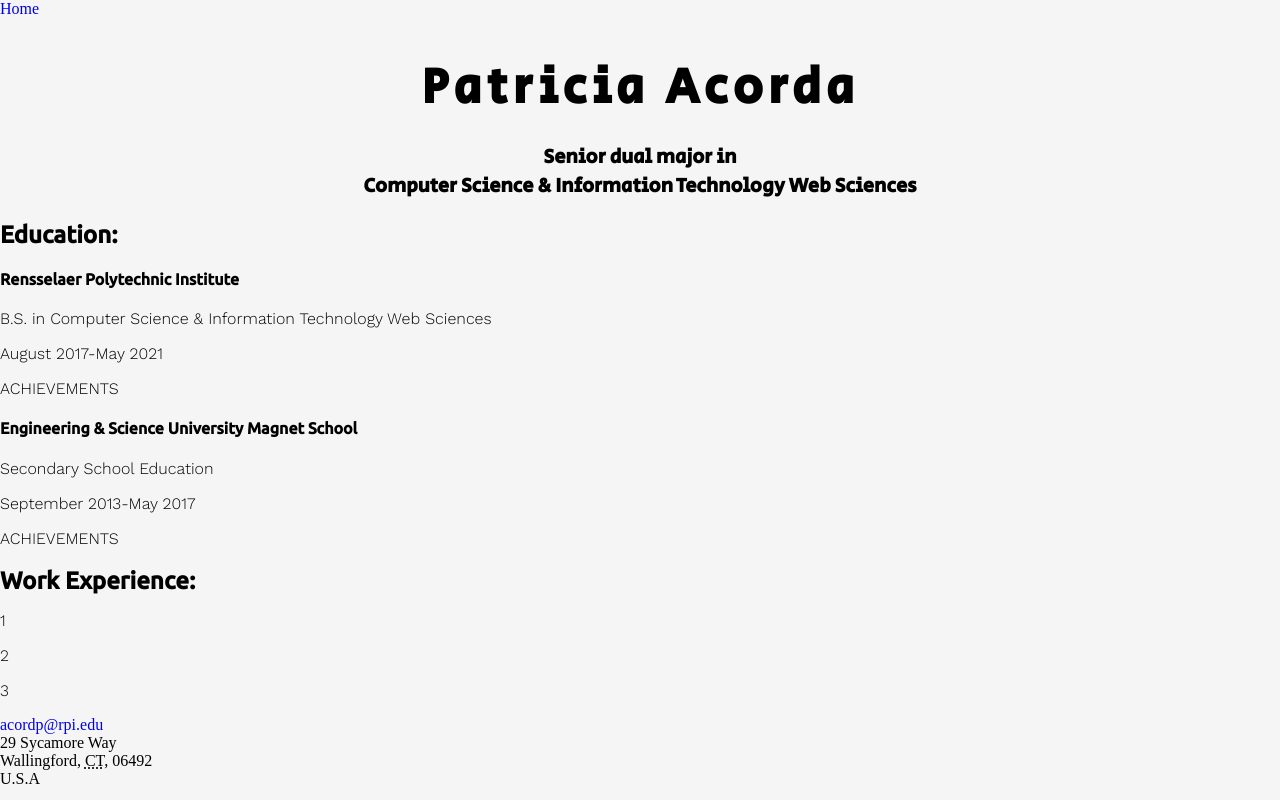
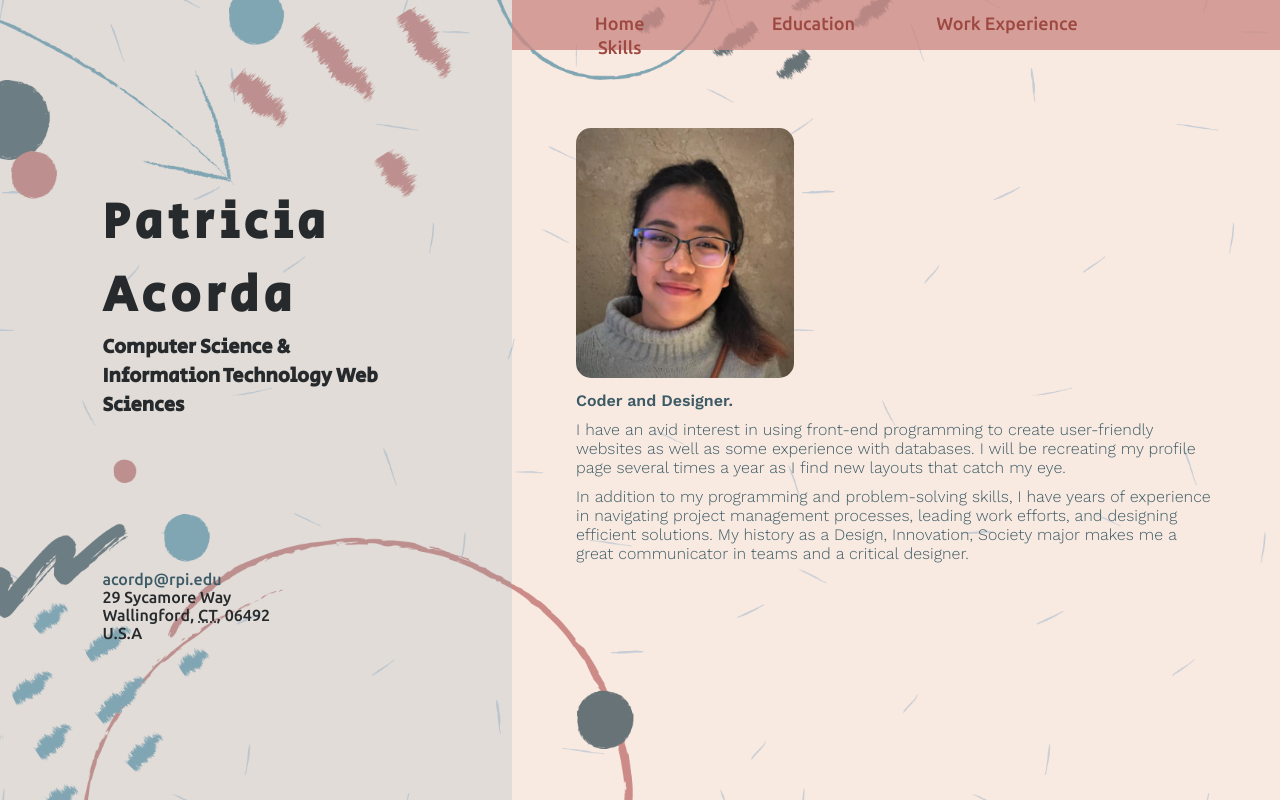
Before and after one commit to SeanLossef/web-systems-development, a PHP site: page /acordp.html in a window 1280 px wide. Run offline with PHP 8.4, Linux system fonts and the light colour scheme; some libraries are stand-ins or nearby versions.

Commit message:
Lab3 - acordp.html finished

```diff
--- a/lab3/acordp.html
+++ b/lab3/acordp.html
@@ -8,50 +8,104 @@
     <script src="script.js" type="text/javascript"></script>
   </head>
 
-  <body>
-    <nav>
-        <a href="#">Home</a>
-    </nav>
-    <div class="topBanner pa">
+  <body id="acordpPage">
+    <div id="leftBanner">
       <div class="vcard">
-          <h1 class="fn pa">Patricia Acorda</h1>
-          <img class="photo">
+          <h1 class="fn">Patricia Acorda</h1>
       </div>
-      <h3 class="intro pa">Senior dual major in <br/> Computer Science & Information Technology Web Sciences</h3>
+      <h3 class="intro">Computer Science & Information Technology Web Sciences</h3>
+
+      <div class="vcard footer">
+        <a class="email" href="mailto:acordp@rpi.edu">acordp@rpi.edu</a>
+        <div class="adr">
+            <div class="street-address">29 Sycamore Way</div>
+            <span class="locality">Wallingford</span>,
+            <abbr class="region" title="Connecticut">CT</abbr>,
+            <span class="postal-code">06492</span>
+            <div class="country-name">U.S.A</div>
+      </div>
     </div>
+  </div>
 
-    <div class="middleBanner">
-      <h2 class="pa">Education:</h2>
+  <nav>
+    <a href="index.html" class="Home">Home</a>
+    <a href="#" class="Education">Education</a>
+    <a href="#" class="WorkExperience">Work Experience</a>
+    <a href="#" class="Skills">Skills</a>
+  </nav>
+
+  <div class="subSections">
+  <div id="aboutMe">
+    <div class="vcard">
+      <img src="photos/patricia.png" alt="portrait of Patricia Acorda" class="photo">
+    </div>
+    <p class="bold">Coder and Designer.</p>
+    <p>I have an avid interest in using front-end programming to create user-friendly websites as well as some experience with databases. I will be recreating my profile page several times a year as I find new layouts that catch my eye.</p>
+    <p>In addition to my programming and problem-solving skills, I have years of experience in navigating project management processes, leading work efforts, and designing efficient solutions. My history as a Design, Innovation, Society major makes me a great communicator in teams and a critical designer.</p>
+  </div>
+
+
+    <div class="Education">
+      <h2>Education</h2>
       <ul class="eduList">
         <li>
           <h4>Rensselaer Polytechnic Institute</h4>
-          <p>B.S. in Computer Science & Information Technology Web Sciences</p>
-          <p><time datetime="2017-08">August 2017</time>-<time datetime="2021-05">May 2021</time></p>
-          <p>ACHIEVEMENTS</p>
+          <p class="bold">B.S. in Computer Science & Information Technology Web Sciences</p>
+          <p class="bold"><time datetime="2017-08">August 2017</time>-<time datetime="2021-05">May 2021</time></p>
+          <p>Rensselaer Leadership Scholarship</p>
+          <p>Art Club - Social Media Manager</p>
         </li>
         <li>
           <h4>Engineering & Science University Magnet School</h4>
-          <p>Secondary School Education</p>
-          <p><time datetime="2013-09">September 2013</time>-<time datetime="2017-05">May 2017</time></p>
-          <p>ACHIEVEMENTS</p>
+          <p class="bold">Secondary School Education</p>
+          <p class="bold"><time datetime="2013-09">September 2013</time>-<time datetime="2017-05">May 2017</time></p>
+          <p>Student Council Member</p>
+          <p>Band Club Member</p>
+          <p>Rubix Cube Competitor</p>
         </li>
-      </ul>
-      <h2 class="pa">Work Experience:</h2>
-      <ul class="workList">
-        <li><p>1</p></li>
-        <li><p>2</p></li>
-        <li><p>3</p></li>
       </ul>
     </div>
 
-    <div class="vcard footer">
-      <a class="email" href="mailto:acordp@rpi.edu">acordp@rpi.edu</a>
-      <div class="adr">
-          <div class="street-address">29 Sycamore Way</div>
-          <span class="locality">Wallingford</span>,
-          <abbr class="region" title="Connecticut">CT</abbr>,
-          <span class="postal-code">06492</span>
-          <div class="country-name">U.S.A</div>
+    <div class="WorkExperience">
+      <h2>Work Experience</h2>
+      <ul class="workList">
+        <li>
+          <h4>Argument Diagram Team for Bram Van Heuveln</h4>
+          <p class="bold">Website Developer</p>
+          <p class="bold"><time datetime="2020-05">May 2020</time>-<time datetime="2020-08">August 2020</time></p>
+          <p>Contributed to creating a website application that creates argument diagrams for RPI professor Bram Van Heuveln.</p>
+        </li>
+        <li>
+          <h4>Project Design for Innovation Studio</h4>
+          <p class="bold">Design Leader</p>
+          <p class="bold"><time datetime="2018-05">May 2018</time>-<time datetime="2018-08">August 2018</time></p>
+          <p>Learned how to identify user group(s), navigate problem spaces, and utilize design processes.</p>
+          <p>Designed pinup concept sketches, prototyped using high/ low fidelity materials and CAD.</p>
+        </li>
+        <li>
+          <h4>Eli Whitney Museum</h4>
+          <p class="bold">Senior Apprentice</p>
+          <p class="bold"><time datetime="2012-09">September 2012</time>-<time datetime="2018-08">August 2018</time></p>
+          <p>Created and led creation of wooden projects to inspire creativity and curiosity in kids.</p>
+          <p>Awarded the young woman's leadership award by Museum leads.</p>
+        </li>
+      </ul>
+    </div>
+
+    <div class="Skills">
+      <h2>Skills</h2>
+      <ul class="skillList">
+        <li>
+          <p class="bold">Proficient Knowledge:</p>
+          <p>C++, C, Latex, HTML5, CSS, JavaScript, Microsoft Office, Prezi</p></li>
+        <li>
+          <p class="bold">Intermediate Knowledge:</p>
+          <p> Python, GitHub, MIPS, SQLite, PostgreSQL, MariaDB, php, Jupyter Notebook, Rhino</p></li>
+        <li>
+          <p class="bold">Basic Knowledge:</p>
+          <p>Java</p>
+        </li>
+      </ul>
     </div>
   </div>
   </body>
--- a/lab3/index.html
+++ b/lab3/index.html
@@ -18,9 +18,9 @@
     <div class="middleBanner">
       <div id="teamSection">
         <h3>Meet the Team:</h3>
-        <p>A student force full of creativity and talent, working to design solutions for the everyday student.</p>
+        <p>A great force full of creativity and talent, working to design solutions for the everyday student.</p>
         <div class="teamPhotos">
-          <img src="photos/patricia.png" alt="portrait of NAME" class="portrait">
+          <img src="photos/patricia.png" alt="portrait of Patricia Acorda" class="portrait">
           <img src="photos/placeholderpic.JPG" alt="portrait of NAME" class="portrait">
         </div>
         <div class="teamNames">
--- /dev/null
+++ b/lab3/script.js
@@ -0,0 +1,26 @@
+$(document).ready(function() {
+
+    // toggles display of subsections on acordp.html
+    $("#acordpPage nav a").click (function() {
+        var linkTitle = $(this).attr("class");
+        var currDisplay = $("#acordpPage div." + linkTitle).css("display");
+        if (currDisplay == "block") {
+            $(this).css("color", "var(--dark-color2-pa)");
+            $("#acordpPage div." + linkTitle).css("display", "none");
+            $("#acordpPage #aboutMe").css("display", "block");
+        }
+        else {
+            $("#acordpPage nav a").css("color", "var(--dark-color2-pa)");
+            $("#acordpPage #aboutMe").css("display", "none");
+            $("#acordpPage div.Education").css("display", "none");
+            $("#acordpPage div.WorkExperience").css("display", "none");
+            $("#acordpPage div.Skills").css("display", "none");
+
+            $("#acordpPage div." + linkTitle).css("display", "block");
+            $(this).css("color", "var(--light-color2-pa)");
+        }
+    });
+
+
+
+});
--- a/lab3/style.css
+++ b/lab3/style.css
@@ -1,15 +1,19 @@
 /*** FONT IMPORTS: ***/
 @import url('https://fonts.googleapis.com/css2?family=Secular+One&display=swap');
 @import url('https://fonts.googleapis.com/css2?family=Ubuntu:wght@500&display=swap');
-@import url('https://fonts.googleapis.com/css2?family=Work+Sans:wght@300&display=swap');
+@import url('https://fonts.googleapis.com/css2?family=Work+Sans:wght@300;600&display=swap');
 
 /*** GENERAL ELEMENTS: ***/
 :root {
-    --light-color-main: #f5f5f5;
-    --medium-color-main: #6B818C;
     --dark-color-main: #172A3A;
-    --pop-color1: #FED766;
-    --pop-color2: #db5461;
+    --pop-color1: #db5461;
+
+    --dark-color-pa: #262A2C;
+    --med-color-pa: #3D5B66;
+    --light-color-pa: #80A5B3;
+    --dark-color2-pa: #9e4842;
+    --med-color2-pa: #CC8B86;
+    --light-color2-pa: #F9EAE1;
 }
 * {
     box-sizing: border-box;
@@ -59,6 +63,9 @@ a {
     letter-spacing: 15px;
     margin-bottom: 0;
 }
+#homePage h3 {
+    font-size: 25px;
+}
 #homePage h2 {
     font-family: "Work Sans", sans-serif;
     margin-top: 0;
@@ -101,7 +108,7 @@ a {
     margin: 10px 5%;
 }
 .teamNames a:hover {
-    color: var(--pop-color2);
+    color: var(--pop-color1);
     animation-duration: 0.5s;
 }
 .teamPhotos, .teamNames{
@@ -139,43 +146,130 @@ a {
     overflow: auto;
     margin-bottom: 20px;
 }
+/* Custom scrollbar */
+::-webkit-scrollbar {
+    width: 10px;
+}
+::-webkit-scrollbar-track {
+background: #f1f1f1;
+}
+::-webkit-scrollbar-thumb {
+background: #888;
+}
+::-webkit-scrollbar-thumb:hover {
+background: #555;
+}
 
 
 
 
 /*** INDIVIDUAL PAGES: ***/
 /* Patricia Acorda: */
-nav {
-    height: 10%;
+#acordpPage {
+    color: var(--dark-color-pa);
+    background-image: url("photos/patriciaBackground.png");
+    background-size: cover;
 }
 
-.topBanner.pa {
-    height: 40%;
+#acordpPage h2 {
+    color: var(--dark-color2-pa);
+    margin: 0 0 40px 0;
 }
-.fn.pa {
+#acordpPage h4 {
+    font-size: 18px;
+    color: var(--med-color-pa);
+    margin: 0;
+}
+#acordpPage li {
+    margin: 0 0 30px 0;
+}
+#acordpPage p.bold {
+    font-weight: 600;
+}
+#acordpPage p {
+    margin: 10px 0;
+}
+#acordpPage a {
+    font-family: 'Ubuntu', sans-serif;
+    color: var(--dark-color-pa);
+    display: inline-block;
+}
+#acordpPage img {
+    height: 250px;
+    border-radius: 15px;
+}
+#acordpPage .vcard {
+    font-family: 'Ubuntu', sans-serif;
+    color: var(--dark-color-pa);
+}
+#acordpPage .email {
+    color: var(--med-color-pa);
+}
+#acordpPage .email:hover {
+    color: var(--dark-color2-pa);
+}
+/* #leftBanner: */
+#acordpPage #leftBanner {
+    height: 100vh;
+    text-align: left;
+    width: 40%;
+    float: left;
+    padding: 12% 8%;
+    background: rgba(128, 165, 179, 0.2);
+    position: fixed;
+}
+#acordpPage .fn {
     font-family: 'Secular One', sans-serif;
     font-size: 50px;
     letter-spacing: 5px;
-    text-align: center;
     margin-bottom: 0;
 }
-.intro.pa {
+#acordpPage .intro {
     font-family: 'Secular One', sans-serif;
     font-size: 20px;
-    text-align: center;
     margin-top: 0;
 }
-
-.middleBanner {
-    height: 40%;
+#acordpPage .footer {
+    margin-top: 150px;
 }
-h2.pa {
-    margin-bottom: 0;
+/* nav: */
+#acordpPage nav {
+    right: 0;
+    width: 60%;
+    background: rgba(204, 139, 134, 0.8);
+    color: var(--dark-color2-pa);
+    height: 50px;
+    padding: 1%;
+    position: fixed;
 }
-.eduList, .workList {
-    margin-top: 0;
+#acordpPage nav a {
+    color: var(--dark-color2-pa);
+    font-size: 18px;
+    display: inline-block;
+    text-align: center;
+    width: 160px;
+    border-radius: 10px;
+    height: 100%;
+    margin: 0 2%;
 }
-
-.footer {
-    height: 10%;
+#acordpPage nav a:hover {
+    color: var(--light-color2-pa) !important;
+    animation-duration: 0.5s;
 }
+/* sub-sections: */
+#acordpPage #aboutMe {
+    float: right;
+    width: 60%;
+    height: 90%;
+    padding: 10% 5% 5% 5%;
+}
+#acordpPage .subSections {
+    color: var(--med-color-pa);
+}
+#acordpPage div.Education, #acordpPage div.WorkExperience, #acordpPage div.Skills {
+    display: none;
+    float: right;
+    width: 60%;
+    height: 90%;
+    padding: 10% 5% 5% 5%;
+}
```
Also changed, not shown: lab3/photos/patriciaBackground.png (added).
